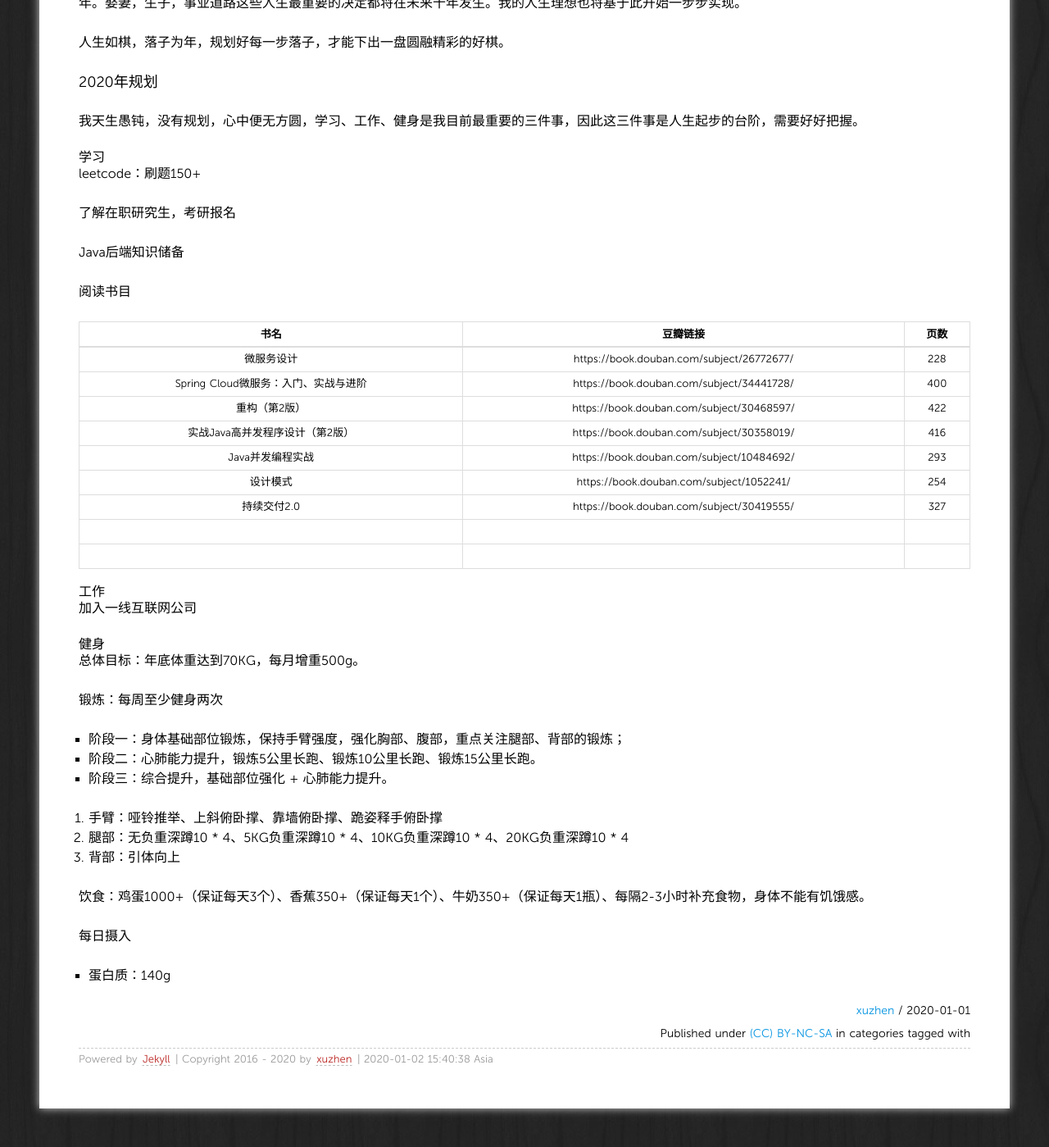
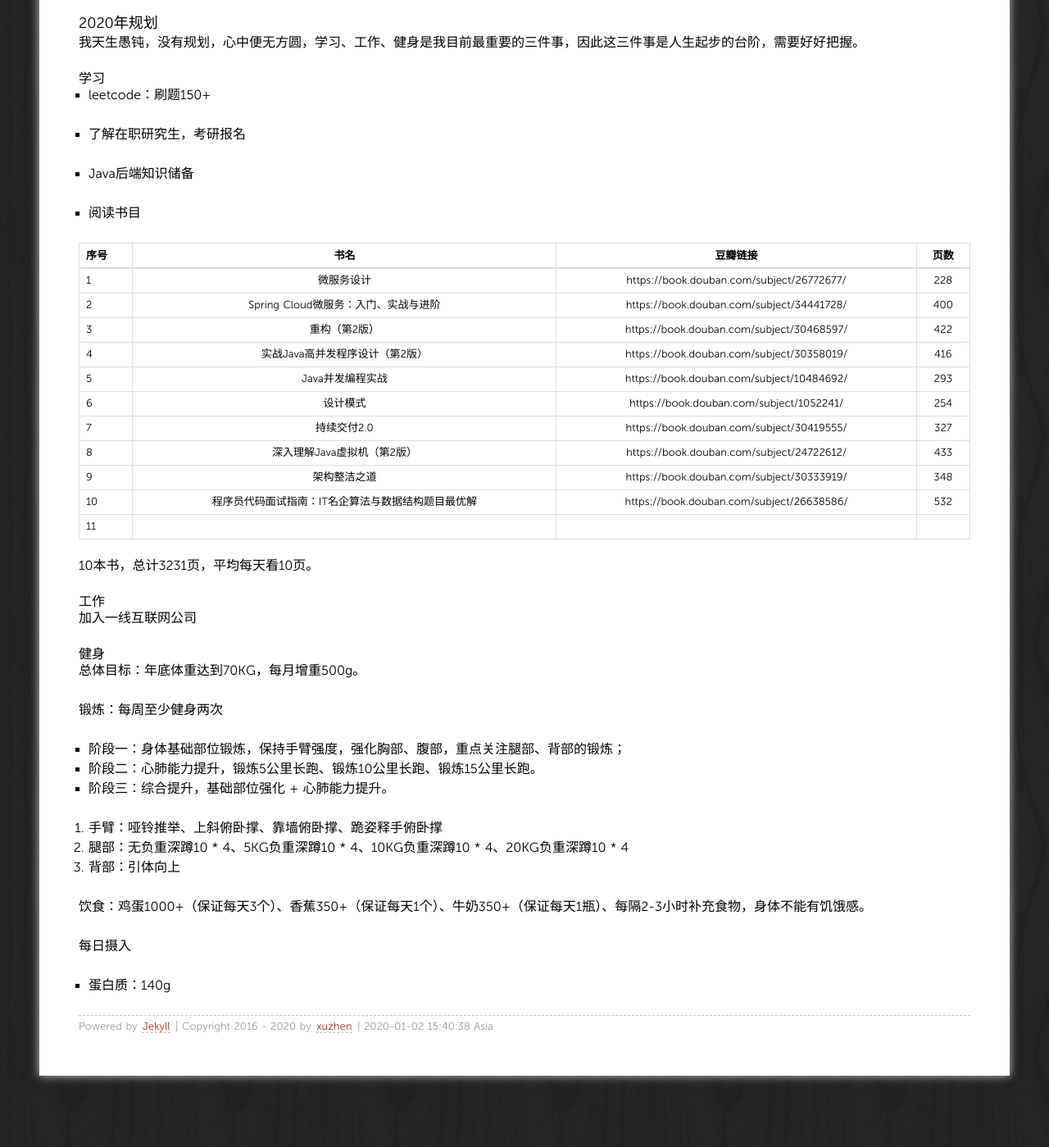
Before and after one commit to xuzhen1994/xuzhen1994.github.io, a Jekyll site: the page built from _posts/2020-01-01-2020年规划.md, in a window 1280 px wide and 1400 px high, scrolled down 382 px. Shown: the whole window at 82% size. Built offline with Jekyll 4.4.1, drawn with Linux system fonts in a browser that asks for light colours; our own code applies the rules of GitHub Pages for plain Markdown files; after the commit the page ends 1742 px from its top, so only the background shows below that; some of the changed text lies outside the part shown.

Commit message:
edit plan for 2020

```diff
--- a/_posts/2020-01-01-2020年规划.md
+++ b/_posts/2020-01-01-2020年规划.md
@@ -16,27 +18,29 @@
 
 #### 学习
 
-leetcode：刷题150+
+- leetcode：刷题150+
 
-了解在职研究生，考研报名
+- 了解在职研究生，考研报名
 
-Java后端知识储备
+- Java后端知识储备
 
-阅读书目
+- 阅读书目
 
-|                 书名                 |                 豆瓣链接                  | 页数 |
-| :----------------------------------: | :---------------------------------------: | :--: |
-|              微服务设计              | https://book.douban.com/subject/26772677/ | 228  |
-| Spring Cloud微服务：入门、实战与进阶 | https://book.douban.com/subject/34441728/ | 400  |
-|            重构（第2版）             | https://book.douban.com/subject/30468597/ | 422  |
-|   实战Java高并发程序设计（第2版）    | https://book.douban.com/subject/30358019/ | 416  |
-|           Java并发编程实战           | https://book.douban.com/subject/10484692/ | 293  |
-|               设计模式               | https://book.douban.com/subject/1052241/  | 254  |
-|             持续交付2.0              | https://book.douban.com/subject/30419555/ | 327  |
-|                                      |                                           |      |
-|                                      |                                           |      |
+| 序号 |                        书名                        |                 豆瓣链接                  | 页数 |
+| ---- | :------------------------------------------------: | :---------------------------------------: | :--: |
+| 1    |                     微服务设计                     | https://book.douban.com/subject/26772677/ | 228  |
+| 2    |        Spring Cloud微服务：入门、实战与进阶        | https://book.douban.com/subject/34441728/ | 400  |
+| 3    |                   重构（第2版）                    | https://book.douban.com/subject/30468597/ | 422  |
+| 4    |          实战Java高并发程序设计（第2版）           | https://book.douban.com/subject/30358019/ | 416  |
+| 5    |                  Java并发编程实战                  | https://book.douban.com/subject/10484692/ | 293  |
+| 6    |                      设计模式                      | https://book.douban.com/subject/1052241/  | 254  |
+| 7    |                    持续交付2.0                     | https://book.douban.com/subject/30419555/ | 327  |
+| 8    |            深入理解Java虚拟机（第2版）             | https://book.douban.com/subject/24722612/ | 433  |
+| 9    |                    架构整洁之道                    | https://book.douban.com/subject/30333919/ | 348  |
+| 10   | 程序员代码面试指南：IT名企算法与数据结构题目最优解 | https://book.douban.com/subject/26638586/ | 532  |
+| 11   |                                                    |                                           |      |
 
-
+10本书，总计3231页，平均每天看10页。
 
 #### 工作
 
```
Also changed, not shown: other parts of _posts/2020-01-01-2020年规划.md (+3 -1 lines).
